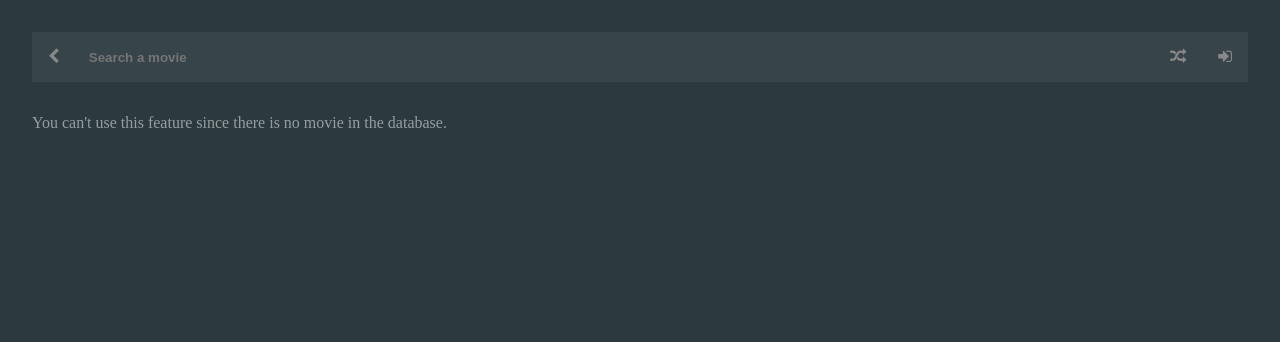
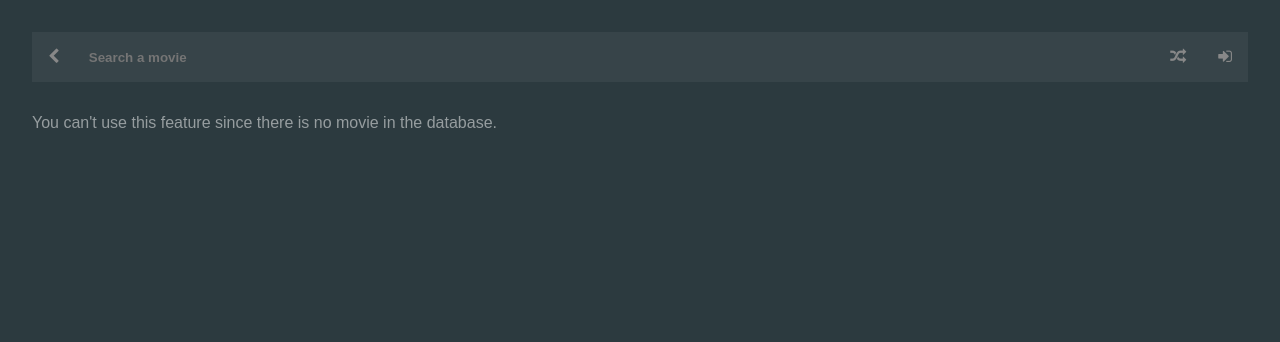
Before and after one commit to ArnaudLevaufre/Cinema, a Django app: template templates/random.html in a window 1280 px wide. Shown: the top 342 px of the page. Run offline with Django 3.2, Linux system fonts and the light colour scheme; the template is opened without the code that fills it, so the values that code supplies are empty.

Commit message:
Set default font to sans-serif

```diff
--- a/static/css/cinema.css
+++ b/static/css/cinema.css
@@ -10,6 +10,7 @@ a:focus{
 html{
     width: 100%;
     min-height: 100%;
+    font-family: sans-serif;
 }
 
 body{
--- a/static/css/login.css
+++ b/static/css/login.css
@@ -10,6 +10,7 @@ a:focus{
 
 html {
     height: 100%;
+    font-family: sans-serif;
 }
 
 body {
```
